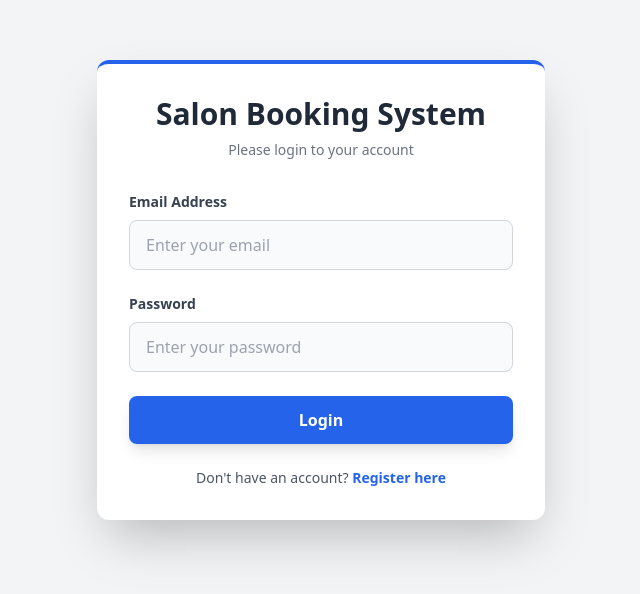
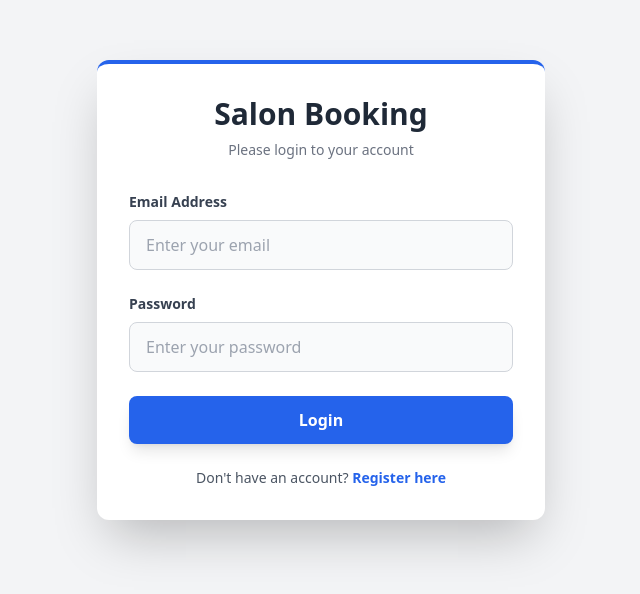
Before and after one commit to SajanaKavishan/Salon-Booking-System, a React (Vite) app in the folder frontend/: page /login in a window 1280 px wide. Shown: the part 110-704 px from the top of the page, without its empty margins (319-959 px from the left). Built offline with nearby package versions, Linux system fonts and the light colour scheme.

Commit message:
refactor: Improve Login component styling and remove unnecessary comments

```diff
--- a/frontend/src/pages/Login.jsx
+++ b/frontend/src/pages/Login.jsx
@@ -25,18 +25,12 @@
 
   const onSubmit = async (e) => {
     e.preventDefault();
-
-    // After the user clicks the login button, we set the loading state to true to indicate that the login process has started. This will trigger the UI to show a loading spinner on the login button and disable it to prevent multiple submissions while the login request is being processed.
     setIsLoading(true);
-    console.log("Your data:", formData);
 
     try {
       const response = await axios.post('http://localhost:5000/api/users/login', formData);
 
-      // Save the token and user info in localStorage for later use
       localStorage.setItem('token', response.data.token);
-
-      // Save user info (except password) in localStorage
       localStorage.setItem(
         'user',
         JSON.stringify({
@@ -47,35 +41,33 @@
         })
       );
 
-      console.log("Login Success:", response.data);
       toast.success("Login successful!");
 
-      // Navigate based on role
       if (response.data.role === 'admin') {
         navigate('/admin');
       } else {
         navigate('/dashboard');
       }
 
-    } catch (error) {
-      console.error("Login Failed:", error.response?.data?.message || error.message);
+    } catch {
       toast.error("Login failed: enter correct email and password.");
     } finally {
-      // After the login attempt is completed (whether successful or failed), we set the loading state back to false to re-enable the login button and hide the loading spinner, allowing the user to try logging in again if needed.
       setIsLoading(false);
     }
   };
 
   return (
-    <div className="min-h-screen flex items-center justify-center bg-gray-100 px-4">
-      <div className="bg-white p-8 rounded-xl shadow-2xl w-full max-w-md border-t-4 border-blue-600">
+    <div className="min-h-screen flex items-center justify-center bg-gray-100 dark:bg-slate-900 px-4 transition-colors duration-300">
+
+      {/* Login Card */}
+      <div className="bg-white dark:bg-slate-800 p-8 rounded-xl shadow-2xl w-full max-w-md border-t-4 border-blue-600 dark:border-blue-500 transition-colors duration-300">
 
         {/* Title Section */}
         <div className="text-center mb-8">
-          <h2 className="text-3xl font-extrabold text-gray-800">
-            Salon Booking System
+          <h2 className="text-3xl font-extrabold text-gray-800 dark:text-gray-100">
+            Salon Booking
           </h2>
-          <p className="text-gray-500 mt-2 text-sm">
+          <p className="text-gray-500 dark:text-gray-400 mt-2 text-sm">
             Please login to your account
           </p>
         </div>
@@ -85,7 +77,7 @@
 
           {/* Email Input */}
           <div>
-            <label className="block text-gray-700 text-sm font-bold mb-2">
+            <label className="block text-gray-700 dark:text-gray-300 text-sm font-bold mb-2">
               Email Address
             </label>
             <input
@@ -95,13 +87,13 @@
               onChange={onChange}
               placeholder="Enter your email"
               required
-              className="w-full px-4 py-3 border border-gray-300 rounded-lg focus:outline-none focus:ring-2 focus:ring-blue-500 focus:border-transparent transition-all bg-gray-50"
+              className="w-full px-4 py-3 border border-gray-300 dark:border-slate-700 rounded-lg focus:outline-none focus:ring-2 focus:ring-blue-500 focus:border-transparent transition-all bg-gray-50 dark:bg-slate-700 text-gray-900 dark:text-gray-100"
             />
           </div>
 
           {/* Password Input */}
           <div>
-            <label className="block text-gray-700 text-sm font-bold mb-2">
+            <label className="block text-gray-700 dark:text-gray-300 text-sm font-bold mb-2">
               Password
             </label>
             <input
@@ -111,19 +103,18 @@
               onChange={onChange}
               placeholder="Enter your password"
               required
-              className="w-full px-4 py-3 border border-gray-300 rounded-lg focus:outline-none focus:ring-2 focus:ring-blue-500 focus:border-transparent transition-all bg-gray-50"
+              className="w-full px-4 py-3 border border-gray-300 dark:border-slate-700 rounded-lg focus:outline-none focus:ring-2 focus:ring-blue-500 focus:border-transparent transition-all bg-gray-50 dark:bg-slate-700 text-gray-900 dark:text-gray-100"
             />
           </div>
 
           {/* Submit Button */}
           <button
             type="submit"
-            disabled={isLoading} // As we set the loading state to true when the login process starts, we disable the login button to prevent multiple clicks and submissions while the login request is being processed. This ensures that the user cannot accidentally submit the form multiple times while waiting for a response from the server.
+            disabled={isLoading}
             className={`w-full text-white font-bold py-3 px-4 rounded-lg transition-all duration-300 shadow-lg ${
               isLoading ? 'bg-blue-400 cursor-not-allowed' : 'bg-blue-600 hover:bg-blue-700 transform hover:-translate-y-1'
             }`}
           >
-            {/* If loading, show spinner; otherwise, show login text */}
             {isLoading ? <Spinner /> : 'Login'}
           </button>
 
@@ -131,7 +122,7 @@
 
         {/* Register Link */}
         <div className="mt-6 text-center">
-          <p className="text-sm text-gray-600">
+          <p className="text-sm text-gray-600 dark:text-gray-300">
             Don't have an account?{' '}
             <span
               onClick={() => navigate('/register')}
```
